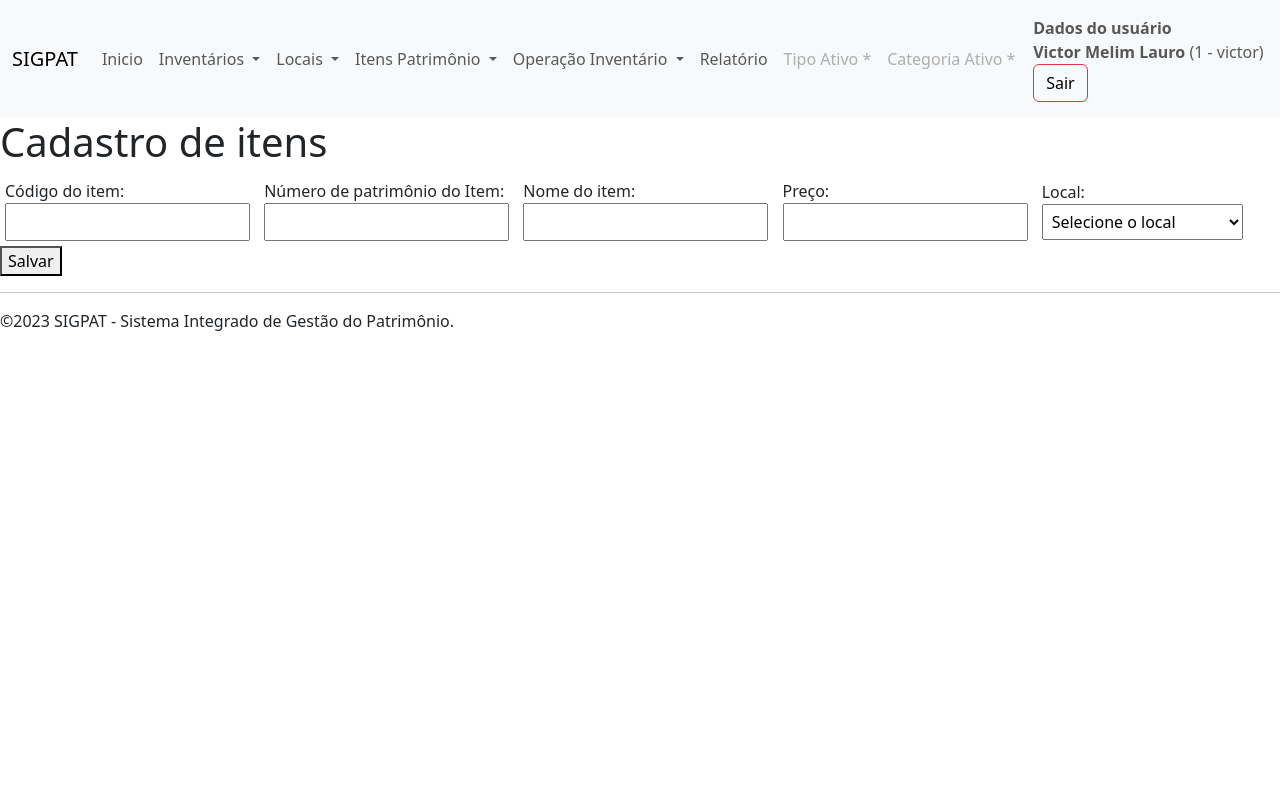
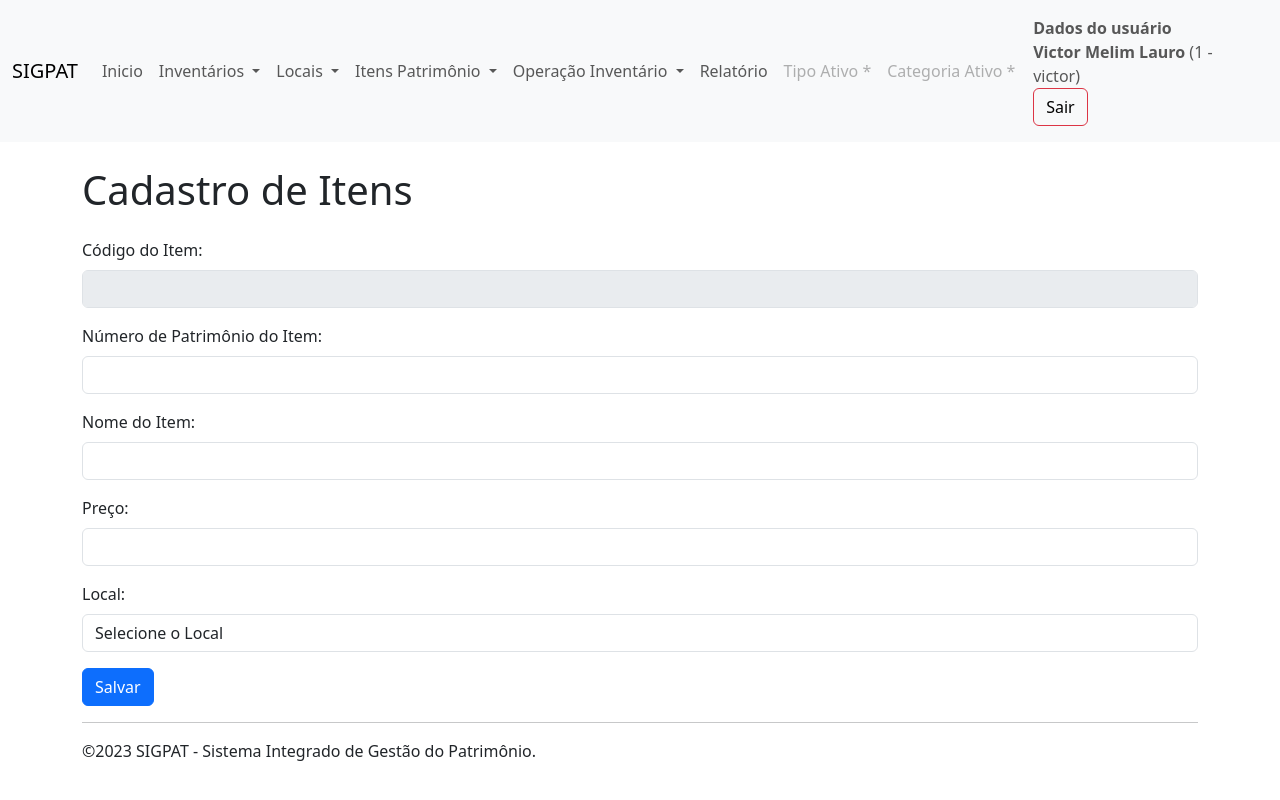
Before and after one commit to victormelimlauro/SIGPAT, a PHP site: page /modulos/itens/cadastrar_item.php in a window 1280 px wide. Run offline with PHP 8.4, Linux system fonts and the light colour scheme; a user stored in the database is signed in; data comes from the database, SQL or seed files in the repository.

Commit message:
cadastrar item

```diff
--- a/modulos/itens/cadastrar_item.php
+++ b/modulos/itens/cadastrar_item.php
@@ -47,13 +47,13 @@ try {
 
             echo"Atualizado";
             var_dump($_POST);
-            //header("Location: listar_locais.php");
+            header("Location: lista_itens.php");
        } else {
 
         $item_dao->insert($dados_item);
         var_dump($dados_item);
            echo"Inserido";
-
+           header("Location: lista_itens.php");
        }
 
     }
@@ -94,62 +94,58 @@ try {
 
 }
 ?>
-<html>
+<!DOCTYPE html>
+<html lang="pt-br">
 <head>
-        <title> Cadastro de produtos </title>
-
-        <style>
-            label, input, select {display: block; padding: 5px}
-        </style>
-
+    <title>Cadastro de Itens</title>
+    <meta charset="utf-8" />
+    <meta name="viewport" content="width=device-width, initial-scale=1, shrink-to-fit=no">
+    <link rel="stylesheet" href="https://maxcdn.bootstrapcdn.com/bootstrap/4.5.2/css/bootstrap.min.css">
 </head>
-
 <body>
 <?php include '../../includes/cabecalho.php' ?>
-
+    <div class="container">
         <main>
-        <h1>Cadastro de itens</h1>
+            <h1 class="mt-4 mb-4">Cadastro de Itens</h1>
             <form method="post" action="cadastrar_item.php?salvar=true">
-            <label> Código do item:
-                        <input name="cod_item" value="<?= isset($dados_item) ? $dados_item->cod_item : NULL ?>" type="text" readonly/>
-                    </label>
-            <label> Número de patrimônio do Item:
-                        <input name="numpat_item" type="number"  value="<?= isset($dados_item) ? $dados_item->numpat_item : NULL ?>" />
-                    </label>
-            <label>Nome do item:
-                <input name="nome_item" type="text" value="<?= isset($dados_item) ? $dados_item->nome_item : NULL ?>"/>
-            </label>
-
-            <label>Preço:
-                <input name="preco_item" type="number" value="<?= isset($dados_item) ? $dados_item->preco_item : NULL ?>"/>
-            </label>
-
-            <label> Local:
-                <select name="cod_local">
-                    <option>Selecione o local</option>
-
+                <div class="form-group">
+                    <label for="cod_item">Código do Item:</label>
+                    <input name="cod_item" value="<?= isset($dados_item) ? $dados_item->cod_item : NULL ?>" type="text" class="form-control" readonly/>
+                </div>
+                <div class="form-group">
+                    <label for="numpat_item">Número de Patrimônio do Item:</label>
+                    <input name="numpat_item" type="number" class="form-control" value="<?= isset($dados_item) ? $dados_item->numpat_item : NULL ?>"/>
+                </div>
+                <div class="form-group">
+                    <label for="nome_item">Nome do Item:</label>
+                    <input name="nome_item" type="text" class="form-control" value="<?= isset($dados_item) ? $dados_item->nome_item : NULL ?>"/>
+                </div>
+                <div class="form-group">
+                    <label for="preco_item">Preço:</label>
+                    <input name="preco_item" type="number" class="form-control" value="<?= isset($dados_item) ? $dados_item->preco_item : NULL ?>"/>
+                </div>
+                <div class="form-group">
+                    <label for="cod_local">Local:</label>
+                    <select name="cod_local" class="form-control">
+                        <option>Selecione o Local</option>
                         <?php for($i=0; $i<$total_locais; $i++):
-
-                        $selecionado = " ";
-
-                        if(isset($dados_item->cod_local))
-                        {
-                            $selecionado = ($lista_locais[$i]->cod_local == $dados_item->cod_local) ? "selected" : "";
-                        }
-
+                            $selecionado = (isset($dados_item->cod_local) && $lista_locais[$i]->cod_local == $dados_item->cod_local) ? "selected" : "";
                         ?>
-                    <option value="<?= $lista_locais[$i]->cod_local ?>" <?= $selecionado ?> >
+                        <option value="<?= $lista_locais[$i]->cod_local ?>" <?= $selecionado ?>>
                             <?= $lista_locais[$i]->nome_local ?>
                         </option>
                         <?php endfor ?>
-
                     </select>
-            </label>
-            <button type="submit"> Salvar </button>
-
+                </div>
+                <button type="submit" class="btn btn-primary">Salvar</button>
             </form>
         </main>
+        <?php include '../../includes/rodape.php' ?>
+    </div>
 
-        <?php include '../../includes/rodape.php' ?>
+    <!-- Adicione o Bootstrap JS e jQuery se necessário -->
+    <script src="https://code.jquery.com/jquery-3.5.1.slim.min.js"></script>
+    <script src="https://cdn.jsdelivr.net/npm/@popperjs/core@2.9.3/dist/umd/popper.min.js"></script>
+    <script src="https://maxcdn.bootstrapcdn.com/bootstrap/4.5.2/js/bootstrap.min.js"></script>
 </body>
 </html>
--- a/modulos/locais/cadastrar_local.php
+++ b/modulos/locais/cadastrar_local.php
@@ -31,13 +31,13 @@ try {
 
             echo"Atualizado";
             var_dump($_POST);
-            //header("Location: listar_locais.php");
+            header("Location: listar_locais.php");
        } else {
 
         $local_dao->insert($dados_local);
         var_dump($dados_local);
            echo"Inserido";
-
+           header("Location: listar_locais.php");
        }
 
 
```
Lines whose indentation alone changed are shown as unchanged.
